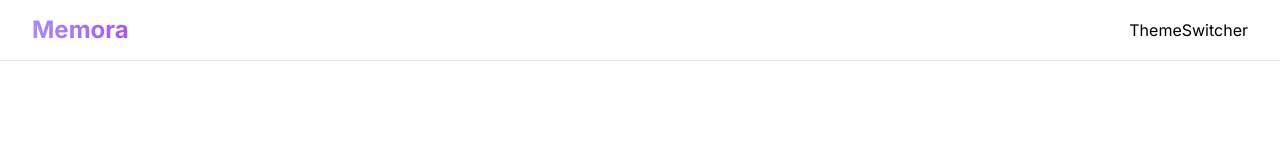
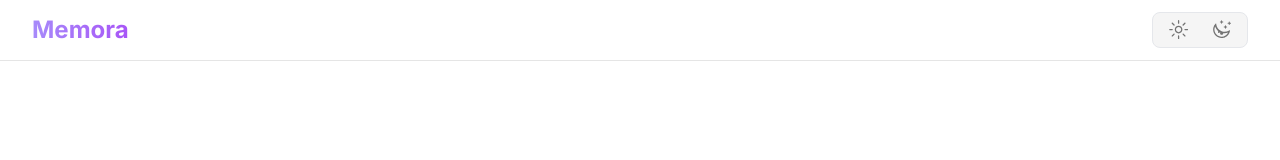
Before and after one commit to ahmadammarm/memora, a Next.js app: page / in a window 1280 px wide. Shown: the top 160 px of the page. Built offline with nearby package versions, Linux system fonts and the light colour scheme.

Commit message:
adding light and dark mode

```diff
--- a/app/layout.tsx
+++ b/app/layout.tsx
@@ -4,6 +4,8 @@
 import { ClerkProvider } from '@clerk/nextjs'
 import { Separator } from '@/components/ui/separator'
 import Navbar from '@/components/Navbar'
+import { ThemeProvider } from '@/providers/ThemeProvider'
+import { cn } from '@/lib/utils'
 
 const inter = Inter({ subsets: ['latin'] })
 
@@ -19,8 +21,13 @@
 }) {
   return (
     <ClerkProvider>
-    <html lang="en">
-      <body className={inter.className}>
+    <html lang="en" className={cn(inter.className, "dark")}
+    style={{
+      colorScheme: "dark",
+    }}
+    >
+      <body >
+        <ThemeProvider>
         <div className='
         flex
         min-h-screen
@@ -31,8 +38,13 @@
         '>
           <Navbar />
           <Separator />
-        {children}
+          <main className='flex flex-grow w-full justify-center
+          items-center dark:bg-neutral-900
+          '>
+          {children}
+          </main>
         </div>
+        </ThemeProvider>
       </body>
     </html>
     </ClerkProvider>
--- a/components/ThemeSwitcher.tsx
+++ b/components/ThemeSwitcher.tsx
@@ -1,9 +1,34 @@
-import React from 'react'
+"use client"
+
+import { useTheme } from 'next-themes'
+import React, { useEffect } from 'react'
+import { Tabs, TabsList, TabsTrigger } from './ui/tabs';
+import { MoonIcon, SunIcon } from '@radix-ui/react-icons';
 
 function ThemeSwitcher() {
-  return (
-    <div>ThemeSwitcher</div>
-  )
+    const {theme,setTheme} = useTheme();
+    const [mounted,setMounted] = React.useState(false)
+
+    useEffect(()=>{
+        setMounted(true)
+    }, [])
+
+    if(!mounted) return null;
+
+    return (
+        <Tabs defaultValue={theme}>
+            <TabsList className='border dark:border-neutral-700 dark:bg-[#030303]'>
+                <TabsTrigger value="light" onClick={(e) => setTheme("light")}>
+                    <SunIcon className='h-[1.2rem] w-[1.2rem] rotate-90
+                    transition-all dark:rotate-0' />
+                </TabsTrigger>
+                <TabsTrigger value="dark" onClick={(e) => setTheme("dark")}>
+                    <MoonIcon className='h-[1.2rem] w-[1.2rem] rotate-90
+                    transition-all dark:rotate-0' />
+                </TabsTrigger>
+            </TabsList>
+        </Tabs>
+    )
 }
 
 export default ThemeSwitcher
--- a/package.json
+++ b/package.json
@@ -44,6 +44,7 @@
     "cmdk": "^0.2.0",
     "date-fns": "^2.30.0",
     "next": "14.0.3",
+    "next-themes": "^0.2.1",
     "react": "^18",
     "react-day-picker": "^8.9.1",
     "react-dom": "^18",
--- /dev/null
+++ b/providers/ThemeProvider.tsx
@@ -0,0 +1,12 @@
+"use client"
+
+import {ThemeProvider as NextThemeProvider} from "next-themes"
+import { ReactNode } from "react"
+
+export function ThemeProvider({children}:{children:ReactNode}){
+    return(
+        <NextThemeProvider attribute="class" enableSystem>
+        {children}
+        </NextThemeProvider>
+    )
+}
```
Also changed, not shown: 2 other files (tests, documents, lock files or other folders).
